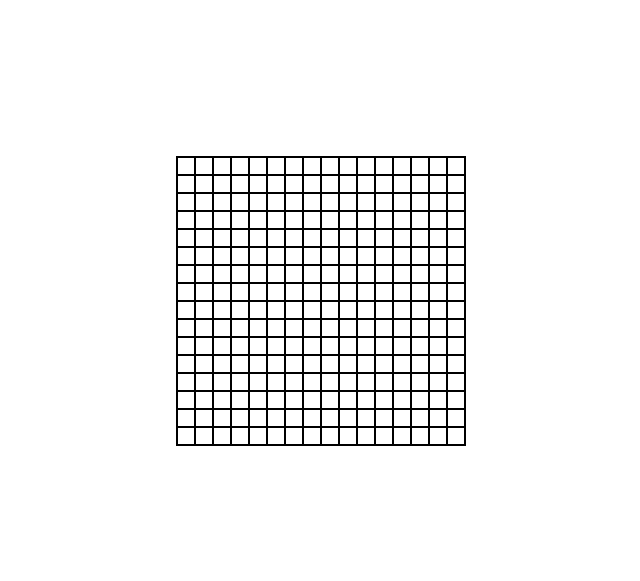
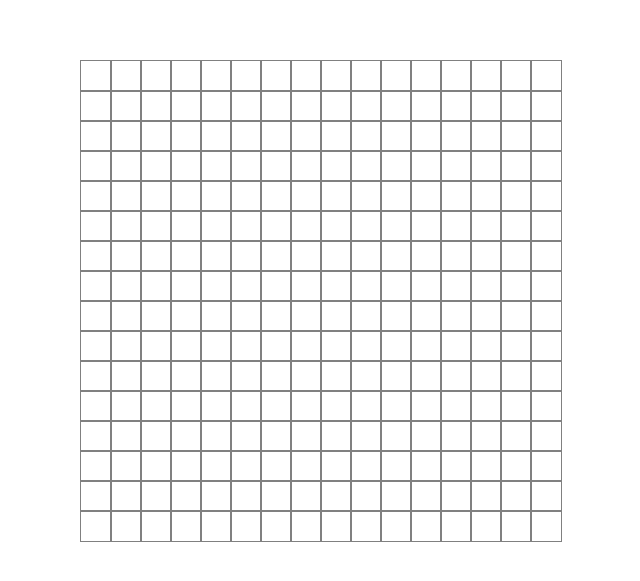
Before and after one commit to Asura-tech/etch-a-sketch, a plain HTML site: page index.html in a window 1280 px wide. Shown: the part 109-690 px from the top of the page, without its empty margins (320-960 px from the left). Drawn offline with Linux system fonts and the light colour scheme.

Commit message:
need a hover fix

```diff
--- a/code.js
+++ b/code.js
@@ -1,4 +1,4 @@
-var container = document.querySelector('.container');
+let container = document.querySelector('.container');
 for(var y = 0; y < 16; ++y) {
     for( var x = 0; x < 16; ++x) {
         container.innerHTML += '<div class ="box"></div>';
@@ -6,7 +6,9 @@ for(var y = 0; y < 16; ++y) {
     }
 }
 
-hover.addEventListener('mouseover', () => {
-    var hover = document.querySelectorAll('.box');
-    hover.classList.add('hover');
-});
+let hover = document.getElementsByClassName('.box');
+for(var i = 0; i < hover.length; i++) {
+    hover[i].addEventListener('mouseover', (event) => {
+        event.target.style.background = 'black';
+    });
+}
--- a/stylesheet.css
+++ b/stylesheet.css
@@ -1,7 +1,7 @@
 .container {
     display: grid;
-    grid-template-columns: repeat(16, 18px);
-    grid-template-rows: repeat(16, 18px);
+    grid-template-columns: repeat(16, 30px);
+    grid-template-rows: repeat(16, 30px);
     border: 1px solid white;
     height: 50em;
     justify-content: center;
@@ -11,7 +11,7 @@
 .box {
     grid-row: auto;
     grid-column: auto;
-    border: 2px solid black;
-    width: 16px;
-    height: 16px;
+    border: 1px solid grey;
+    width: 30px;
+    height: 30px;
 }
```
